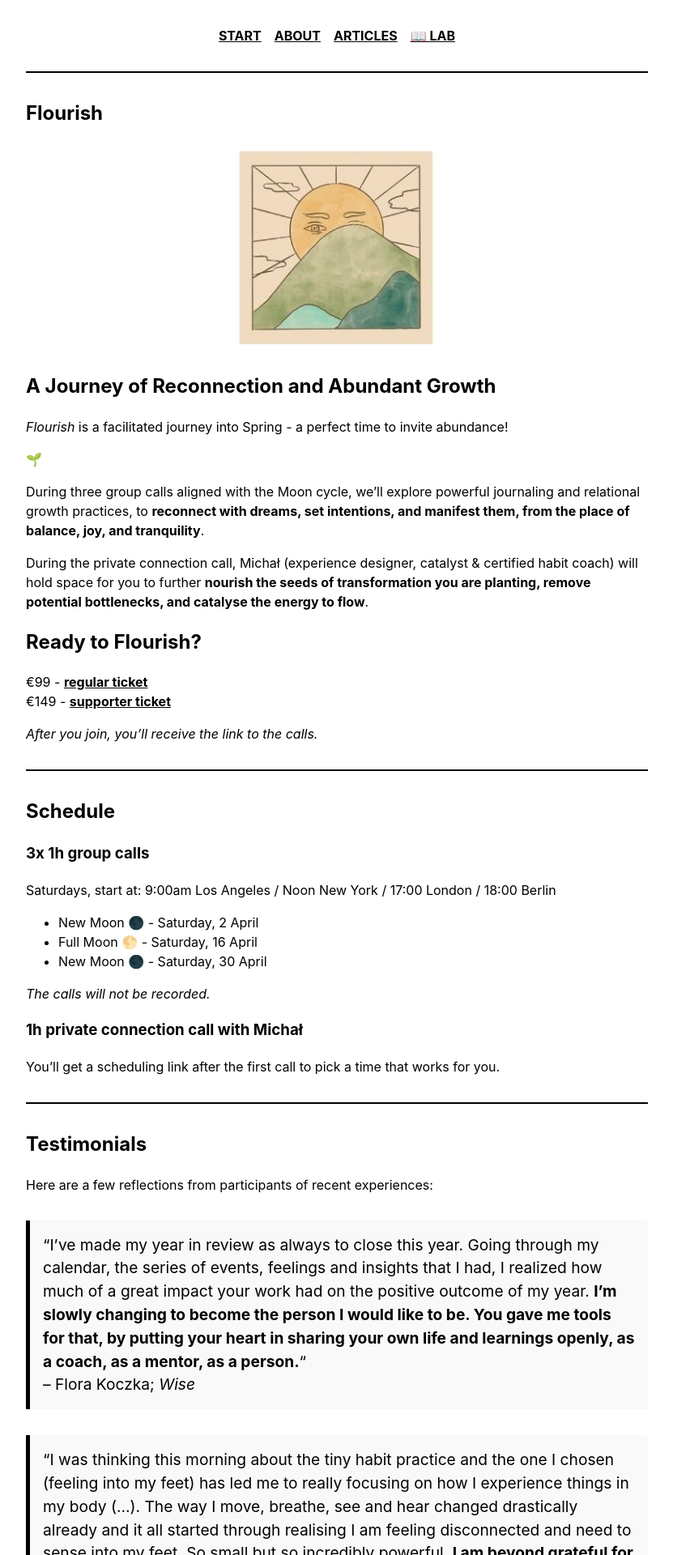
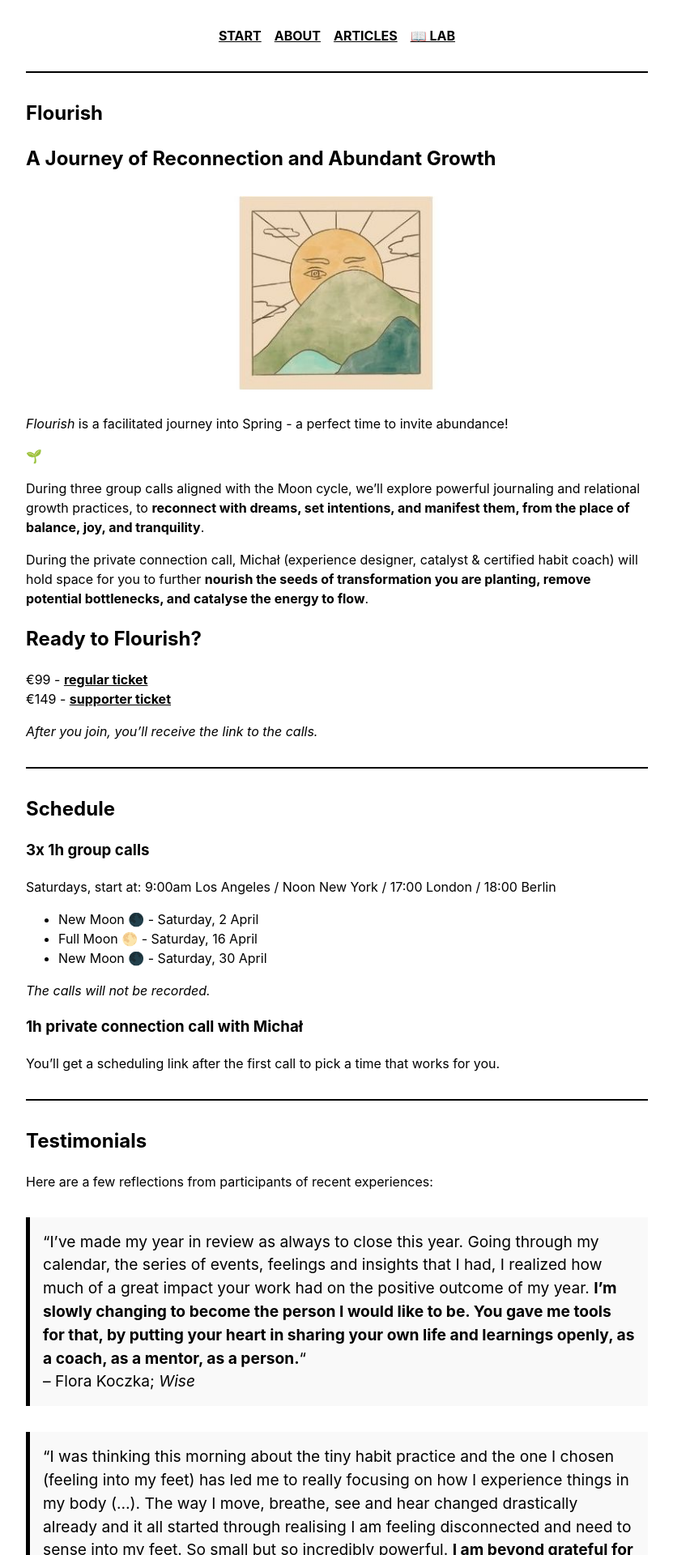
Before and after one commit to heymichal/journalsmarter, a Jekyll site: the page built from _projects/2022-03-29-flourish.md, in a window 1280 px wide. Shown: the top 1920 px of the page at 81% size, without its empty margins (224-1055 px from the left). Built offline with Jekyll 4.4.1, drawn with Linux system fonts in a browser that asks for light colours.

```diff
--- a/_projects/2022-03-29-flourish.md
+++ b/_projects/2022-03-29-flourish.md
@@ -7,9 +7,9 @@ category:
 image: /assets/gentle-sun.jpg
 ---
 
+## A Journey of Reconnection and Abundant Growth
 ![A sun smiling from behind a mountain](/assets/gentle-sun.jpg)
 
-## A Journey of Reconnection and Abundant Growth
 
 *Flourish* is a facilitated journey into Spring - a perfect time to invite abundance!
 <p>
```
